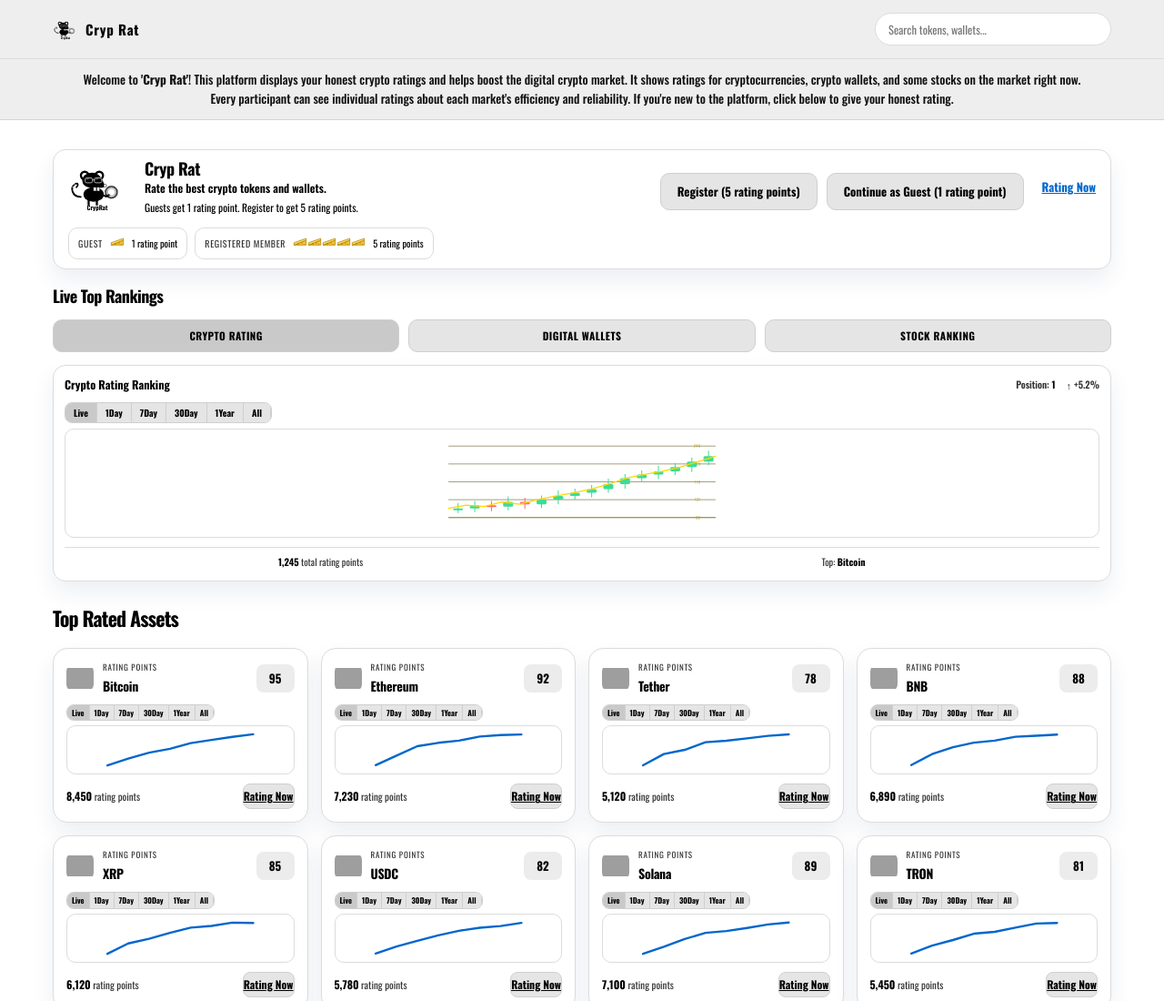
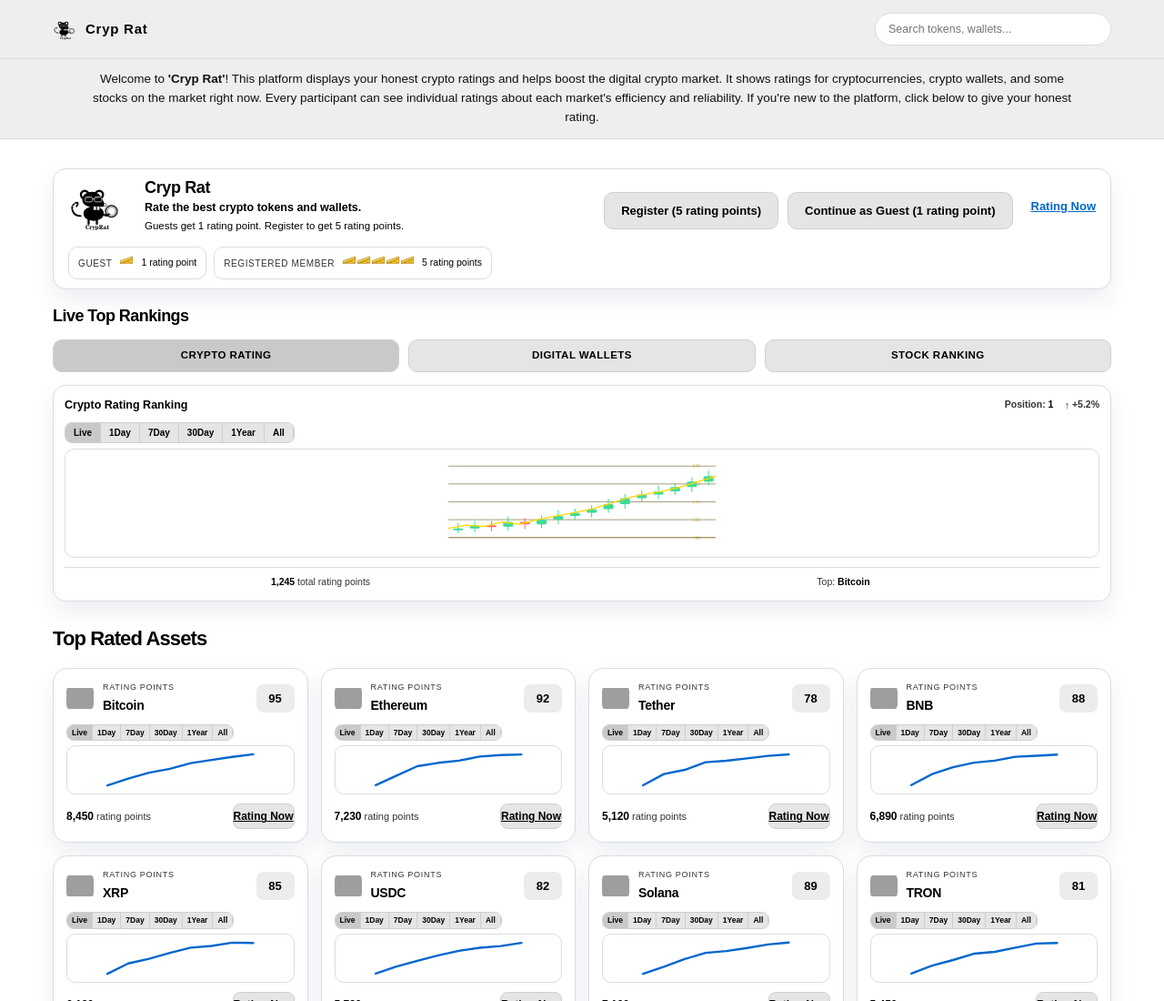
Before and after one commit to bitcatme/alfoxi-rating-app, a website: page index.html in a window 1280 px wide. Shown: the top 1100 px of the page at 91% size. Drawn offline with nearby package versions, Linux system fonts and the light colour scheme; grey boxes are pictures that could not be loaded.

Commit message:
Switch site typography to Stardos Stencil

```diff
--- a/index.html
+++ b/index.html
@@ -8,7 +8,7 @@
     <link rel="icon" type="image/svg+xml" href="assets/cryprat-logo.svg" />
     <link rel="preconnect" href="https://fonts.googleapis.com" />
     <link rel="preconnect" href="https://fonts.gstatic.com" crossorigin />
-    <link href="https://fonts.googleapis.com/css2?family=Oswald:wght@400;500;600;700&display=swap" rel="stylesheet" />
+    <link href="https://fonts.googleapis.com/css2?family=Stardos+Stencil:wght@400;700&display=swap" rel="stylesheet" />
     <link rel="stylesheet" href="styles.css" />
     <link rel="stylesheet" href="theme-extra.css" />
     <link rel="stylesheet" href="hero-compact.css" />
@@ -38,7 +38,7 @@
   <circle cx="178" cy="124" r="17" fill="none" stroke="#000" stroke-width="2"/>
   <path d="M148 135 C158 140 164 138 168 132" fill="none" stroke="#000" stroke-width="8" stroke-linecap="round"/>
   <path d="M84 150 v22 M118 150 v22" stroke="#000" stroke-width="9" stroke-linecap="round"/>
-  <text x="120" y="194" text-anchor="middle" font-family="Oswald, Arial, sans-serif" font-weight="800" font-size="26" fill="#000">CrypRat</text>
+  <text x="120" y="194" text-anchor="middle" font-family="Stardos Stencil, Georgia, serif" font-weight="800" font-size="26" fill="#000">CrypRat</text>
 </svg>
           <span>Cryp Rat</span>
         </div>
@@ -77,7 +77,7 @@
   <circle cx="178" cy="124" r="17" fill="none" stroke="#000" stroke-width="2"/>
   <path d="M148 135 C158 140 164 138 168 132" fill="none" stroke="#000" stroke-width="8" stroke-linecap="round"/>
   <path d="M84 150 v22 M118 150 v22" stroke="#000" stroke-width="9" stroke-linecap="round"/>
-  <text x="120" y="194" text-anchor="middle" font-family="Oswald, Arial, sans-serif" font-weight="800" font-size="26" fill="#000">CrypRat</text>
+  <text x="120" y="194" text-anchor="middle" font-family="Stardos Stencil, Georgia, serif" font-weight="800" font-size="26" fill="#000">CrypRat</text>
 </svg>
 
           <div class="hero-text">
```
